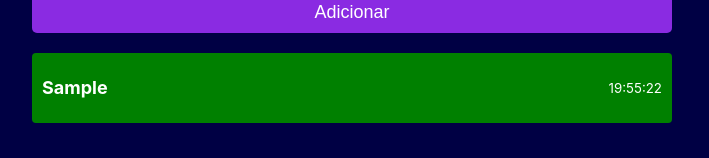
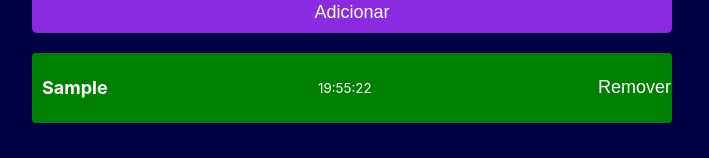
Before and after one commit to evilyn-cordeiro/attendance-list-web, a React (Create React App) app: page / in a window 1280 px wide. Both pictures are taken after typing "Sample" into the empty fields and a click on the button "Adicionar". Shown: the part 405-563 px from the top of the page, without its empty margins (288-997 px from the left). Built offline with nearby package versions, Linux system fonts and the light colour scheme; no server answers.

Commit message:
fix: students list

```diff
--- a/package.json
+++ b/package.json
@@ -34,5 +34,8 @@
       "last 1 firefox version",
       "last 1 safari version"
     ]
+  },
+  "devDependencies": {
+    "typescript": "^3.3.3"
   }
 }
--- a/src/components/Card/index.jsx
+++ b/src/components/Card/index.jsx
@@ -3,11 +3,22 @@ import './style.css';
 export default function Card({
   name,
   time,
+  onClick,
 }) {
+
+  function handleRemove(value) {
+    if (onClick) onClick(value)
+  }
   return (
     <div className='card'>
       <strong className='card-strong'>{name}</strong>
       <small>{time}</small>
+      <button
+        className='buttonRemove'
+        onClick={handleRemove}
+      >
+        Remover
+      </button>
     </div>
   );
 }
--- a/src/components/Card/style.css
+++ b/src/components/Card/style.css
@@ -24,3 +24,9 @@ small{
 strong{
   padding-left: 10px;
 }
+
+.buttonRemove{
+  width: 5rem;
+  padding-right: 10px;
+  background: none;
+}
--- a/src/index.css
+++ b/src/index.css
@@ -1,5 +1,8 @@
 body {
+  box-sizing: 0;
   margin: 0;
+  border:0;
+  box-sizing: 0;
   font-family: -apple-system, BlinkMacSystemFont, 'Segoe UI', 'Roboto', 'Oxygen',
     'Ubuntu', 'Cantarell', 'Fira Sans', 'Droid Sans', 'Helvetica Neue',
     sans-serif;
--- a/src/pages/Home/index.jsx
+++ b/src/pages/Home/index.jsx
@@ -10,6 +10,11 @@ export default function HomeScreen() {
   const [students, setStudents] = useState([]);
   const [user, setUser] = useState([]);
 
+  // controla o valor do input
+  function handleInputValue(value) {
+    setStudentName(value)
+  }
+
   function handleAddStudent() {
     const newStudent = {
       name: studentName,
@@ -20,7 +25,16 @@ export default function HomeScreen() {
       })
     }
 
+    // quando não tiver "estudante informado, não adiciona a lista"
+    if (!studentName) {
+      return students
+    }
     setStudents(prevState => [...prevState, newStudent]);
+
+  }
+
+  function handleRemoveStudent(value) {
+    students.keys(value);
   }
 
   useEffect(() => {
@@ -48,7 +62,7 @@ export default function HomeScreen() {
         <input
           type={'text'}
           placeholder={'Digite o nome...'}
-          onChange={(value) => setStudentName(value.target.value)}
+          onChange={(value) => handleInputValue(value.target.value)}
         />
         <button
           type={'button'}
@@ -63,10 +77,11 @@ export default function HomeScreen() {
               key={item.time}
               name={item.name}
               time={item.time}
+              onClick={() => handleRemoveStudent(item.time)}
             />
           )
         }
       </div>
-    </div >
+    </div>
   );
 }
```
Also changed, not shown: 1 other file (tests, documents, lock files or other folders).
